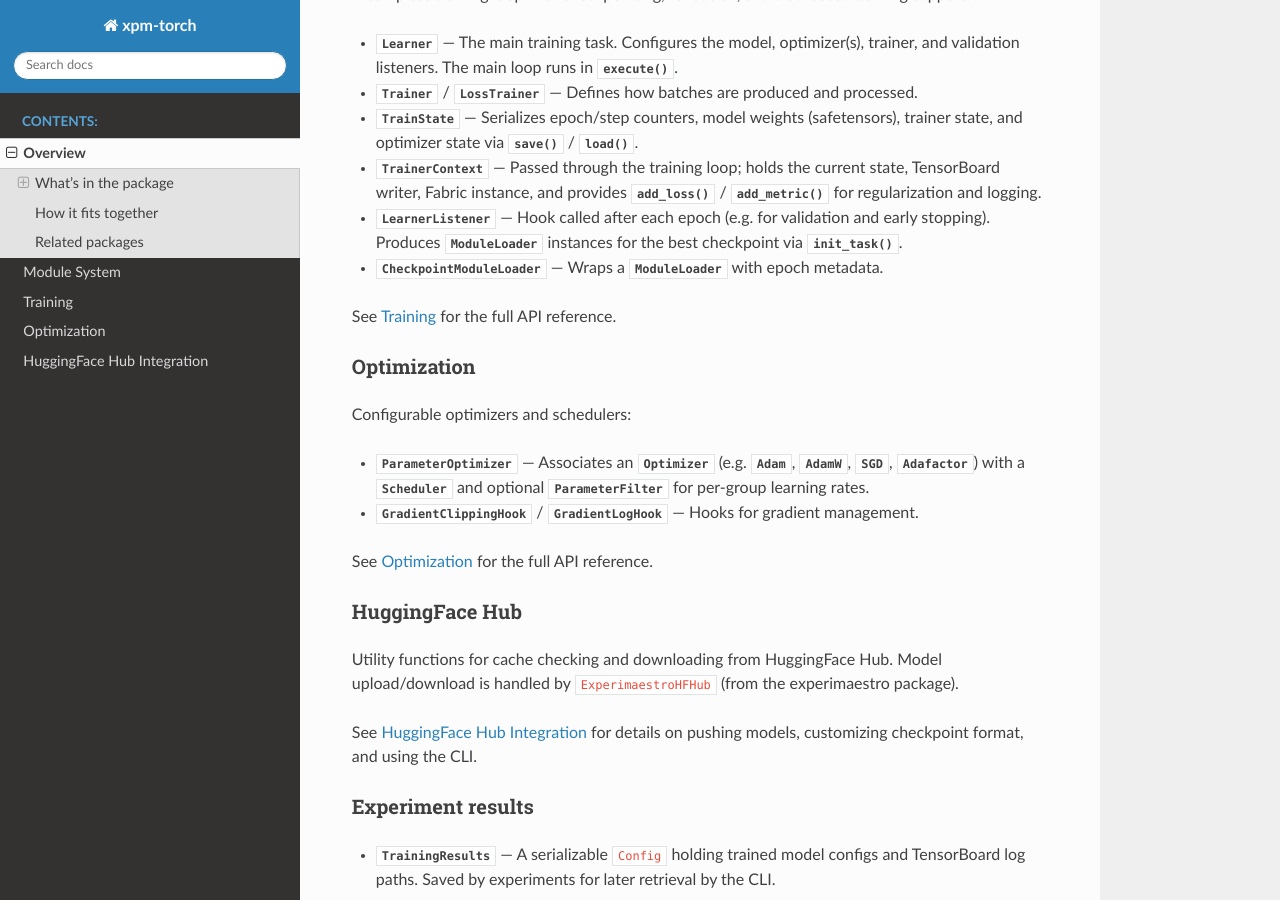
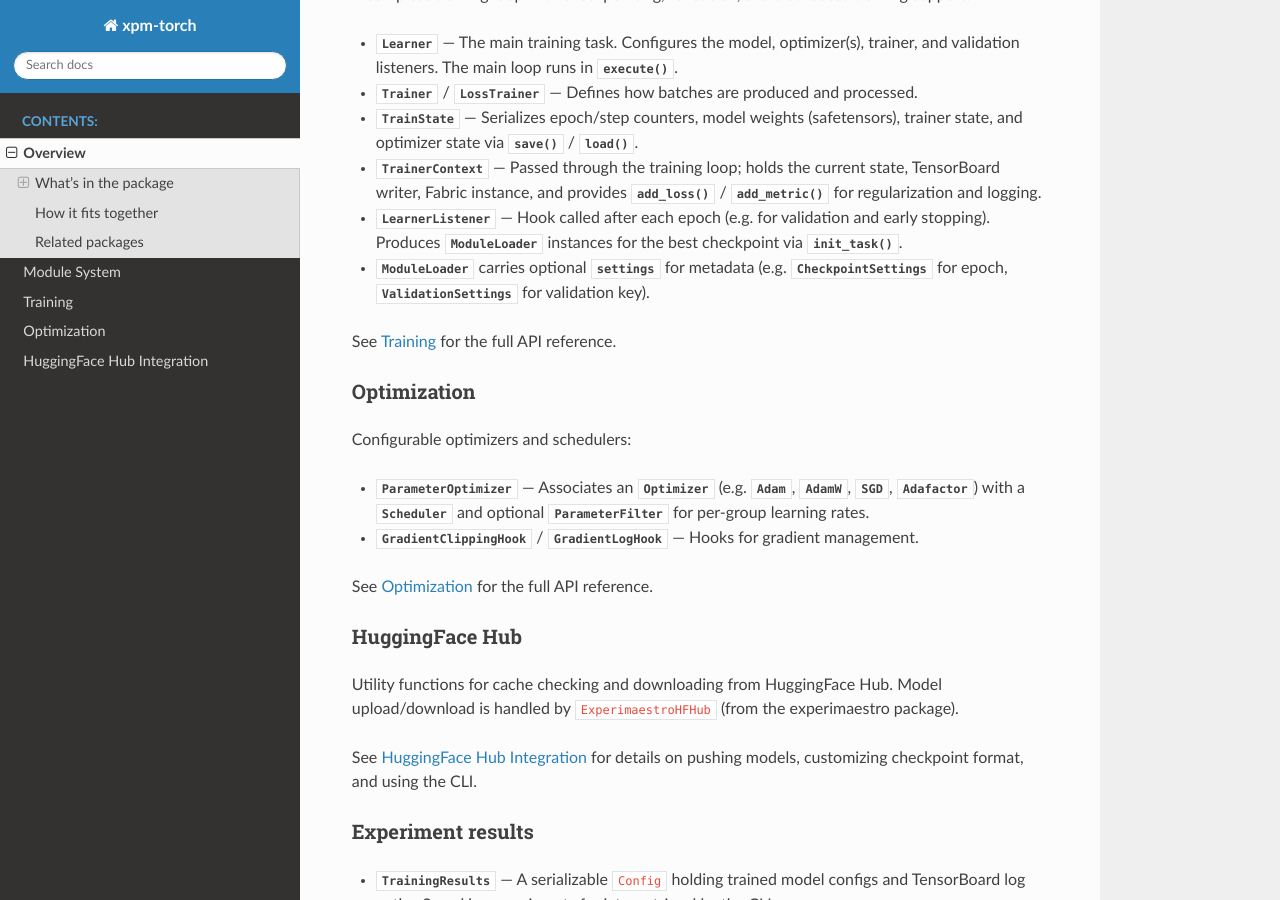
Before and after one commit to experimaestro/xpm-torch, a Sphinx documentation site: the page built from docs/source/overview.rst, in a window 1280 px wide and 900 px high, scrolled down 750 px. Built offline with Sphinx 7.4.7 and the Read the Docs theme 3.1.0, drawn with Linux system fonts in a browser that asks for light colours.

Commit message:
docs: update for settings pattern, add ExportAction
- Replace CheckpointModuleLoader/ValidationModuleLoader refs with
  CheckpointSettings/ValidationSettings
- Add ExportAction to module docs
- Update overview to describe ModuleLoader.settings

Co-Authored-By: Claude Opus 4.6 (1M context) <noreply@anthropic.com>

```diff
--- a/docs/source/module.rst
+++ b/docs/source/module.rst
@@ -56,6 +56,8 @@ Hub Export Helpers
 
 .. autofunction:: xpm_torch.module.assemble_readme_sections
 
+.. autoxpmconfig:: xpm_torch.actions.ExportAction
+
 Results
 -------
 
--- a/docs/source/overview.rst
+++ b/docs/source/overview.rst
@@ -64,8 +64,10 @@ distributed training support:
   :class:`~xpm_torch.module.ModuleLoader` instances for the best checkpoint
   via :meth:`~xpm_torch.learner.LearnerListener.init_task`.
 
-- :class:`~xpm_torch.learner.CheckpointModuleLoader` — Wraps a
-  :class:`~xpm_torch.module.ModuleLoader` with epoch metadata.
+- :class:`~xpm_torch.module.ModuleLoader` carries optional
+  :attr:`~xpm_torch.module.ModuleLoader.settings` for metadata
+  (e.g. :class:`~xpm_torch.learner.CheckpointSettings` for epoch,
+  :class:`~xpm_torch.validation.ValidationSettings` for validation key).
 
 See :doc:`training` for the full API reference.
 
--- a/docs/source/training.rst
+++ b/docs/source/training.rst
@@ -8,7 +8,7 @@ Learner
 
 .. autoxpmconfig:: xpm_torch.learner.LearnerListener
 
-.. autoxpmconfig:: xpm_torch.learner.CheckpointModuleLoader
+.. autoxpmconfig:: xpm_torch.learner.CheckpointSettings
 
 .. autoxpmconfig:: xpm_torch.learner.Strategy
 
@@ -46,7 +46,7 @@ Training Hooks
 Validation
 ----------
 
-.. autoxpmconfig:: xpm_torch.validation.ValidationModuleLoader
+.. autoxpmconfig:: xpm_torch.validation.ValidationSettings
 
 Batching
 --------
```
